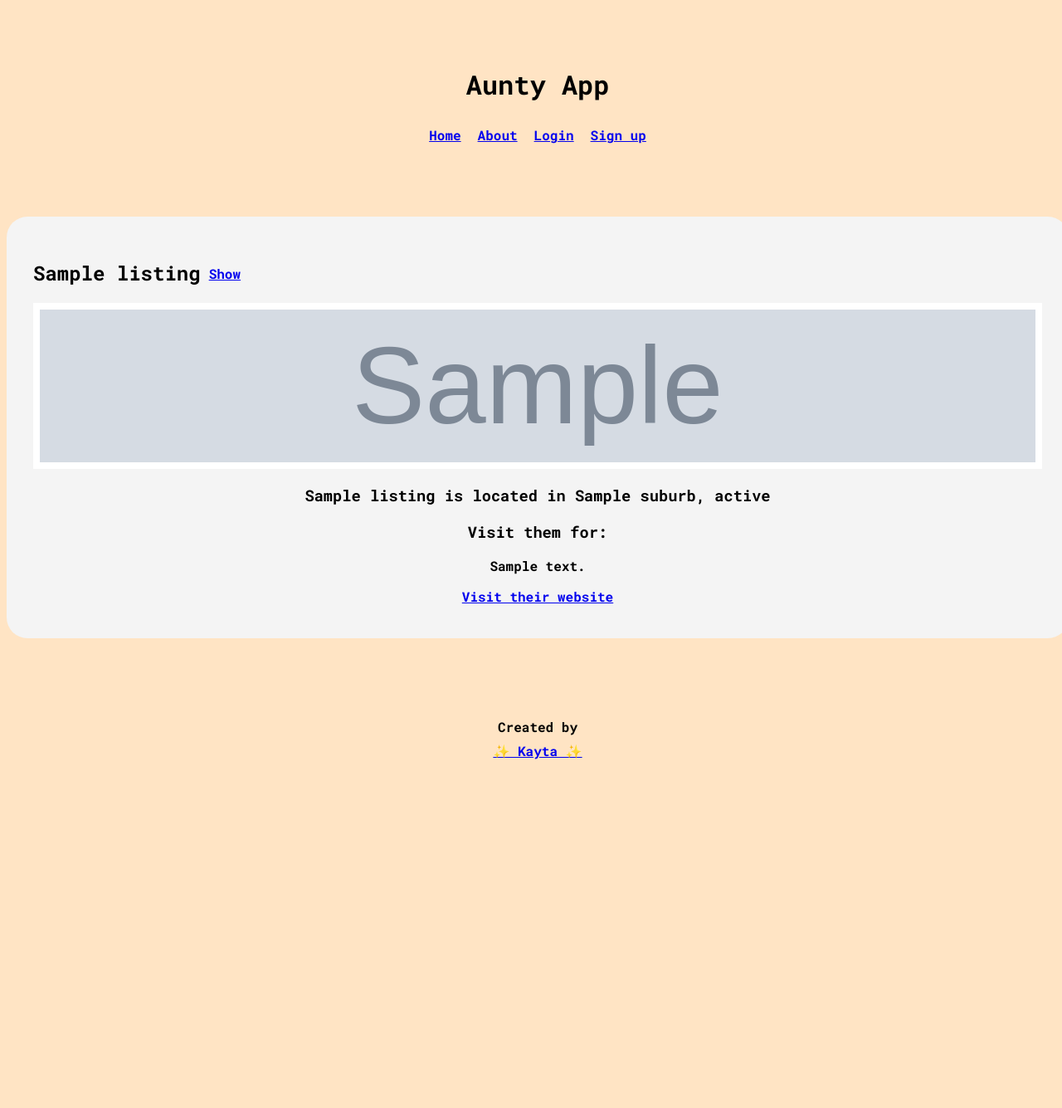
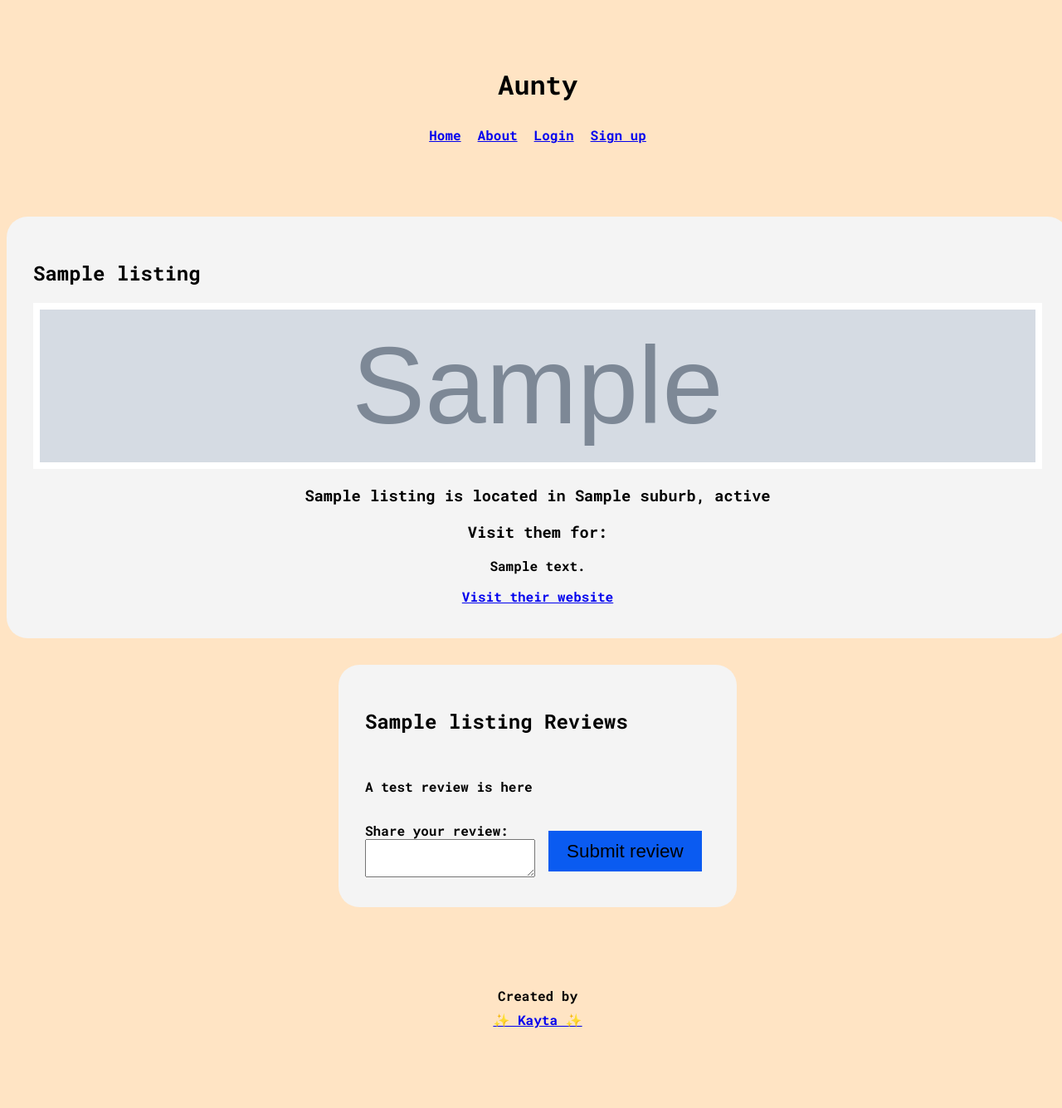
Before and after one commit to kaytawho/beauty-app, a Flask app: page /listings/1 in a window 1280 px wide. Shown: the whole page at 83% size. Before the commit the page ends 915 px from the top, so only its background shows below. Run offline with Flask 2, Linux system fonts and the light colour scheme; grey boxes marked "Sample" are stand-in pictures; a database or web service that is not in the repository returns one stand-in record (values such as "Sample title"); some libraries are stand-ins or nearby versions.

Commit message:
update listings bug fix, adding HTML, updating db schema

```diff
--- a/controllers/listing_controller.py
+++ b/controllers/listing_controller.py
@@ -54,7 +54,7 @@ def update(id):
     website = request.form.get("website")
     description = request.form.get("description")
     # UPDATE
-    update_listing(name, state, suburb, image_url, website, description)
+    update_listing(name, state, suburb, image_url, website, description, id)
     return redirect('/')
 
 @listing_controller.route('/listings/<id>/delete', methods=["POST"])
--- a/models/listing.py
+++ b/models/listing.py
@@ -24,7 +24,7 @@ def get_all_listings():
     return results
 
 # UPDATE LISTINGS IN DB
-def update_listing(name, state, suburb, image_url, website, description):
+def update_listing(name, state, suburb, image_url, website, description, id):
     database.sql_write("UPDATE listings set name = %s, state = %s, suburb = %s, image_url = %s, website = %s, description = %s WHERE id = %s", [
         name,
         state,
--- a/static/css/style.css
+++ b/static/css/style.css
@@ -85,6 +85,14 @@ form .error {
     gap: 10px;
 }
 
+.review-item {
+    background-color: rgb(244, 244, 244);
+    border-radius: 25px;
+    margin-top: 2em;
+    padding: 2em;
+    text-align: left;
+}
+
 .all-listings {
     display: grid;
     gap: 2em;
--- a/templates/base.html
+++ b/templates/base.html
@@ -9,7 +9,7 @@
     </head>
     <body>
         <header>
-            <h1>Aunty App</h1>
+            <h1>Aunty</h1>
             <nav>
                 <div>
                     <a href="/">Home</a>
--- a/templates/listings/listings.html
+++ b/templates/listings/listings.html
@@ -15,7 +15,7 @@
     <div class="listing-item">
         <div class="info">
             <h2>{{ listing['name'] }}</h2>
-            <a href="/listings/{{listing['id']}}">Show</a>
+            <a href="/listings/{{listing['id']}}">View</a>
             {% if session.get('user_id') %}
             <a href="/listings/{{listing['id']}}/edit">Edit</a>
             {% endif %}
--- a/templates/listings/show.html
+++ b/templates/listings/show.html
@@ -3,7 +3,6 @@
 <div class="listing-item">
     <div class="info">
         <h2>{{ listing['name'] }}</h2>
-        <a href="/listings/{{ listing['id'] }}">Show</a>
         {% if session.get('user_id') %}
         <a href="/listings/{{listing['id']}}/edit">Edit</a>
         {% endif %}
@@ -27,6 +26,20 @@
     <div class="website">
         <a href="https://{{ listing['website']}}">Visit their website</a>
     </div>
+</div>
+<form method="post" action="/listings">
+    <div class="review-item">
+        <h2>{{ listing['name'] }} Reviews</h2>
+        <p>A test review is here</p>
+        <br />
+        <div class="review-input">
+            <label for="review-input">Share your review:</label><br />
+            <textarea id="review-input" name="review-input"></textarea>
+        </div>
+        <div>
+            <button type="submit">Submit review</button>
+        </div>
+    </div>
+</form>
 
-    {% endblock content %}
-</div>
+{% endblock content %}
```
Also changed, not shown: schema.sql (+20 -1 lines).
